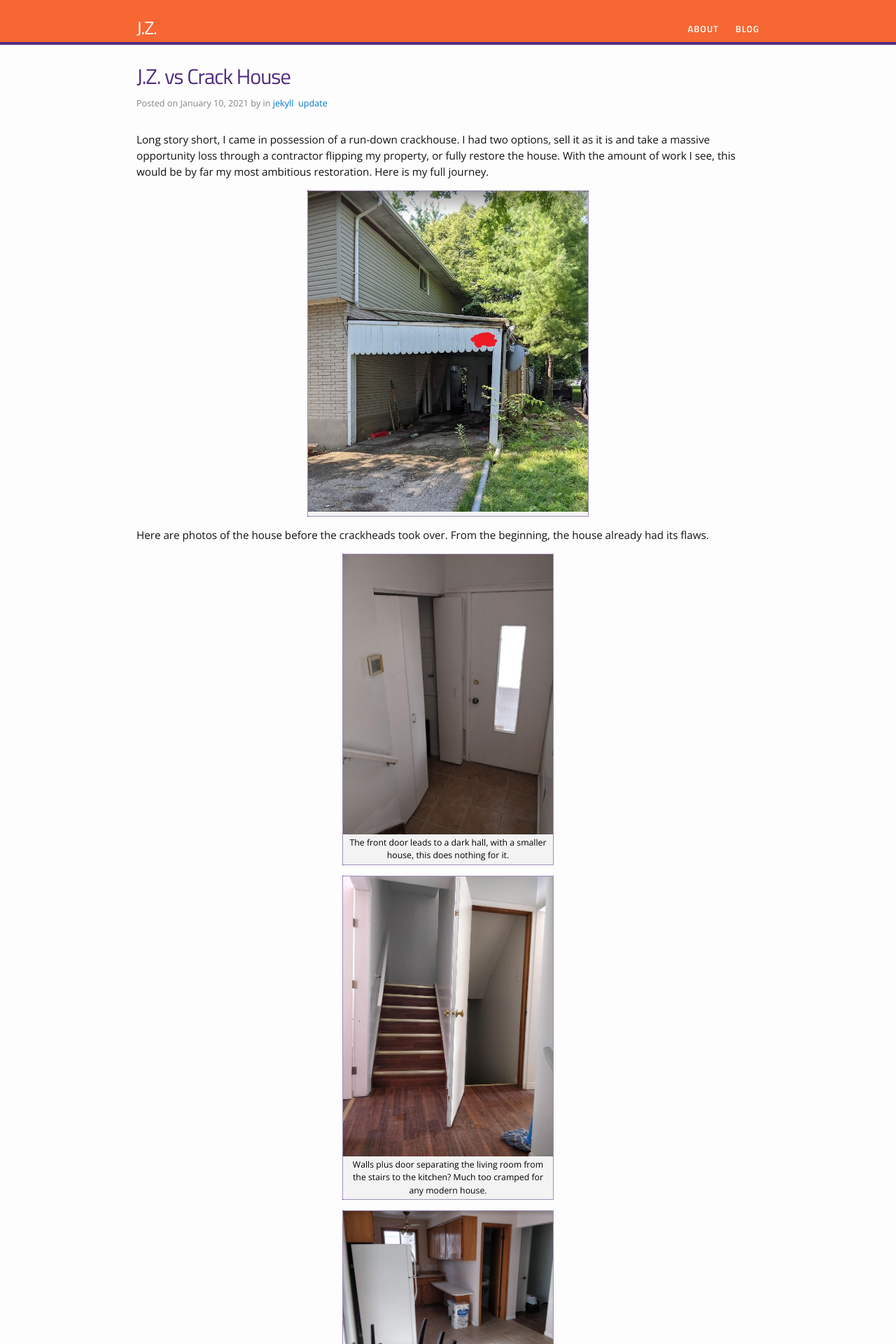
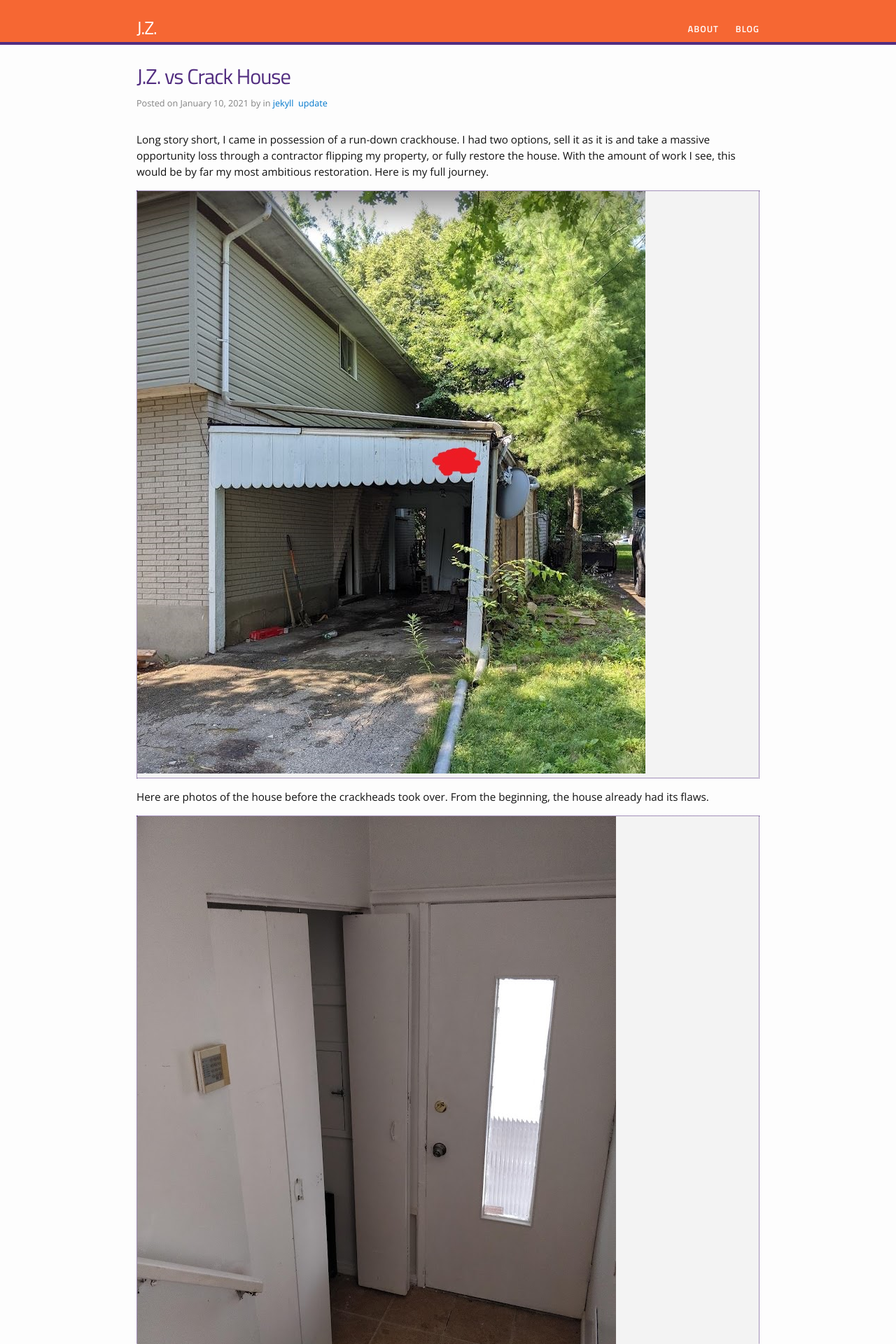
Before and after one commit to Zjtep/Zjtep.github.io, a Jekyll site: the page built from _posts/2021-01-10-run_down_house.markdown, in a window 1280 px wide. Shown: the top 1920 px of the page at 70% size. Built offline with Jekyll 4.4.1, drawn with Linux system fonts in a browser that asks for light colours.

Commit message:
larger photos

```diff
--- a/_posts/2021-01-10-run_down_house.markdown
+++ b/_posts/2021-01-10-run_down_house.markdown
@@ -9,28 +9,28 @@ categories: jekyll update
 Long story short, I came in possession of a run-down crackhouse. I had two options, sell it as it is and take a massive opportunity loss through a contractor flipping my property, or fully restore the house.
 With the amount of work I see, this would be by far my most ambitious restoration. Here is my full journey.
 
-{% include image.html url="/images/house_01.JPG" width=400 align="center" %}
+{% include image.html url="/images/house_01.JPG" width=900 align="center" %}
 
 
 Here are photos of the house before the crackheads took over. From the beginning, the house already had its flaws.
 
-{% include image.html url="/images/house_06.jpg" caption="The front door leads to a dark hall, with a smaller house, this does nothing for it. " width=300 align="center" %}
+{% include image.html url="/images/house_06.jpg" caption="The front door leads to a dark hall, with a smaller house, this does nothing for it. " width=900 align="center" %}
 
-{% include image.html url="/images/house_03.JPG" caption="Walls plus door separating the living room from the stairs to the kitchen? Much too cramped for any modern house." width=300 align="center" %}
+{% include image.html url="/images/house_03.JPG" caption="Walls plus door separating the living room from the stairs to the kitchen? Much too cramped for any modern house." width=900 align="center" %}
 
-{% include image.html url="/images/house_02.JPG" caption="The kitchen is too small for the amount of area in the room. Note that random bathroom next to the kitchen. wtf?" width=300 align="center" %}
+{% include image.html url="/images/house_02.JPG" caption="The kitchen is too small for the amount of area in the room. Note that random bathroom next to the kitchen. wtf?" width=900 align="center" %}
 
-{% include image.html url="/images/house_05.JPG" caption="Who the hell modified the house to have a bathroom between the living room and the kitchen on the main floor? wut. It is out of place AND it adds more walls to further cramp the layout" width=300 align="center" %}
+{% include image.html url="/images/house_05.jpg" caption="Who the hell modified the house to have a bathroom between the living room and the kitchen on the main floor? wut. It is out of place AND it adds more walls to further cramp the layout" width=900 align="center" %}
 
-{% include image.html url="/images/house_04.jpg" caption="The living room shouldn't be walled off like this in modern home designs" width=300 align="center" %}
+{% include image.html url="/images/house_04.jpg" caption="The living room shouldn't be walled off like this in modern home designs" width=900 align="center" %}
 
-{% include image.html url="/images/house_07.jpg" caption="I didn't know it at the time, but the storm drain was not actually set up correctly. " width=300 align="center" %}
+{% include image.html url="/images/house_07.jpg" caption="I didn't know it at the time, but the storm drain was not actually set up correctly. " width=900 align="center" %}
 
-{% include image.html url="/images/house_08.jpg" caption="Grimy carpet" width=300 align="center" %}
+{% include image.html url="/images/house_08.jpg" caption="Grimy carpet" width=900 align="center" %}
 
-{% include image.html url="/images/house_01.JPG" caption="This ugly rotting carport blocks the main entrance. It's extremely difficult to even open your car door to even park inside. Whats the point?" width=300 align="center" %}
+{% include image.html url="/images/house_01.JPG" caption="This ugly rotting carport blocks the main entrance. It's extremely difficult to even open your car door to even park inside. Whats the point?" width=900 align="center" %}
 
 
 Here are photos of the house after the crackheads had their run by.
 
-{% include image.html url="/images/house_06.jpg" caption="The front door leads to a dark hall, with a smaller house, this does nothing for it. " width=300 align="center" %}
+{% include image.html url="/images/house_06.jpg" caption="The front door leads to a dark hall, with a smaller house, this does nothing for it. " width=900 align="center" %}
```
